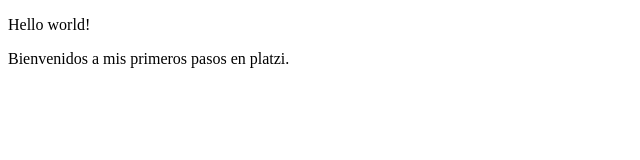
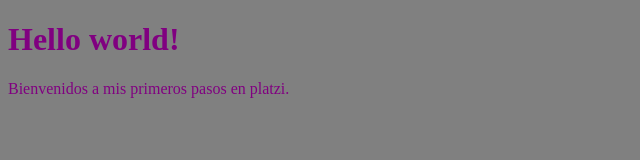
Before and after one commit to rlara0319/proyectoDemoCursoPrework, a plain HTML site: page index.html in a window 1280 px wide. Shown: the whole page, without its empty margins (0-640 px from the left). Drawn offline with Linux system fonts and the light colour scheme.

Commit message:
Se agregan estilos a la pagina

```diff
--- a/index.html
+++ b/index.html
@@ -4,11 +4,12 @@
     <meta charset="UTF-8">
     <meta http-equiv="X-UA-Compatible" content="IE=edge">
     <meta name="viewport" content="width=device-width, initial-scale=1.0">
+    <link rel="stylesheet" href="style.css">
     <title>Welcome</title>
 </head>
 <body>
     <div>
-        <p>Hello world!</p>
+        <h1>Hello world!</h1>
     </div>
     <div>
         <article>Bienvenidos a mis primeros pasos en platzi.</article>
--- /dev/null
+++ b/style.css
@@ -0,0 +1,4 @@
+body {
+    background-color: grey;
+    color: purple;
+}
```
